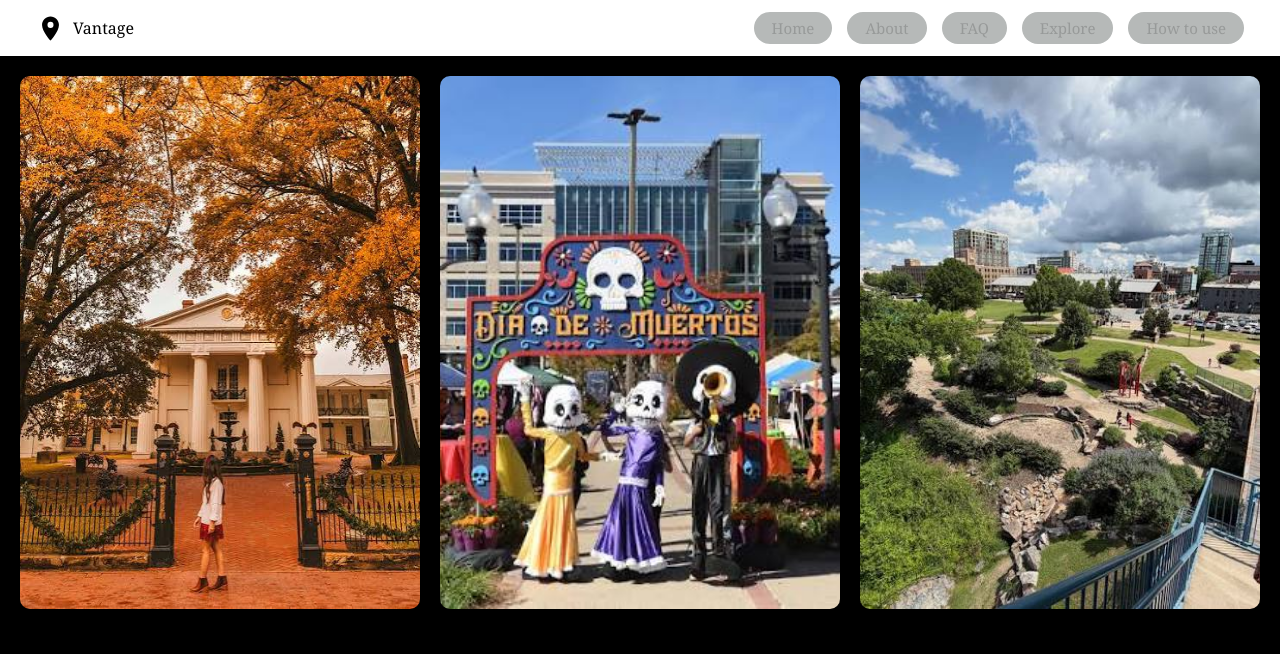
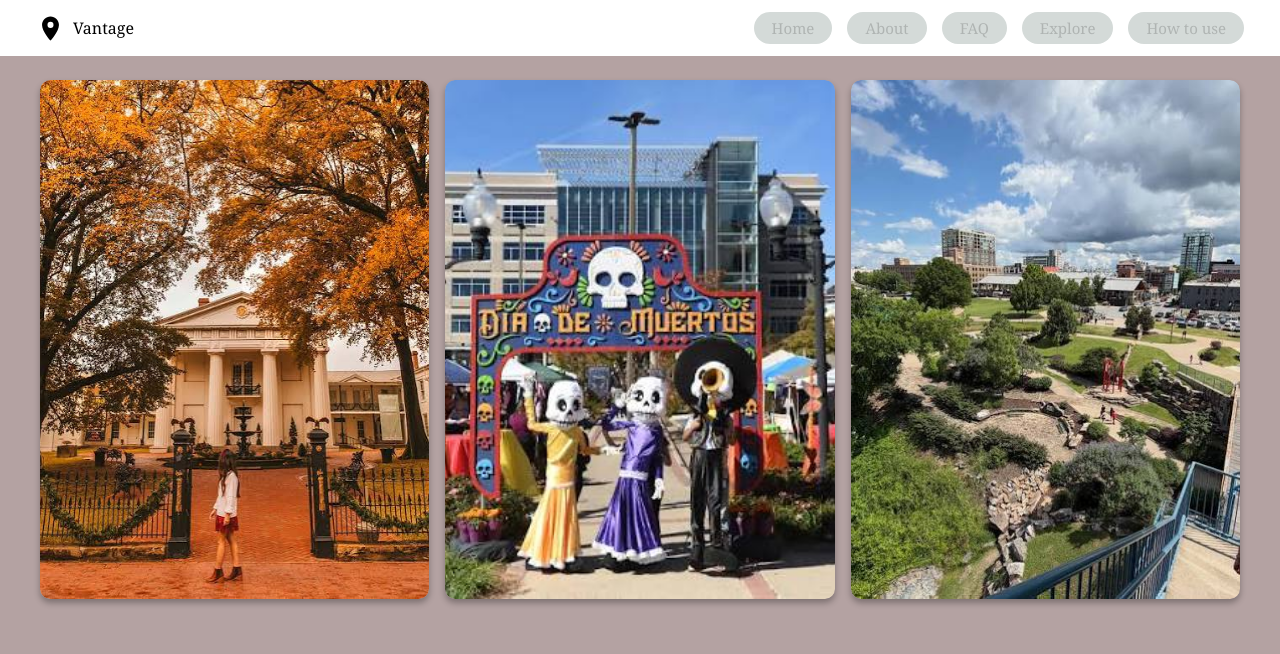
Before and after one commit to AJohansen-code/Distributed-computing-CPSI-48703-9S1, a Flask app: page / in a window 1280 px wide. Shown: the top 654 px of the page. Run offline with Flask 3, Linux system fonts and the light colour scheme; grey boxes are pictures that could not be loaded.

Commit message:
update index.html and style.css to improve layout and styling of the interactive section, including map and upload card.

```diff
--- a/Vantage_Project/static/css/style.css
+++ b/Vantage_Project/static/css/style.css
@@ -9,9 +9,10 @@
 body {
     font-family: Georgia, 'Times New Roman', Times, serif;
     color: #000000;
-    background-color: #000000;
+    background-color: #b4a2a2;
 }
 
+/*Navbar Styles*/
 .navbar {
     display: flex;
     align-items: center;
@@ -44,7 +45,7 @@ body {
 }
 
 .nav-pill {
-    background-color: #b6b9b8;
+    background-color: #d4dad8;
     color: #1d1d1d33;
     text-decoration: none;
     padding: 6px 18px;
@@ -55,6 +56,35 @@ body {
 
 .nav-pill:hover{
     background-color: #b9b5b5;
+}
+
+/*Banner Grid Styles*/
+.banner-grid {
+    display: grid;
+    grid-template-columns: repeat(3, 1fr);
+    gap: 16px;
+    padding: 24px 40px;
+    max-width: 1400px;
+    margin: 0 auto;
+}
+
+.banner-item {
+    overflow: hidden;
+    border-radius: 10px;
+    box-shadow: 0 4px 6px rgba(0, 0, 0, 0.3);
+}
+
+.banner-item img {
+    width: 100%;
+    height: 100%;
+    object-fit: cover;
+    border-radius: 10px;
+    display: block;
+    transition: transform 0.3s ease;
+}
+
+.banner-item img:hover {
+    transform: scale(1.05);
 }
 
 /*Layout Styles*/
@@ -82,49 +112,36 @@ body {
     color: #d3caca;
 }
 
-/*Banner Grid Styles*/
-.banner-grid {
-    display: grid;
-    grid-template-columns: repeat(3, 1fr);
-    gap: 20px;
-    padding: 20px;
-    margin-bottom: 40px;
-}
 
-.banner-item img {
-    width: 100%;
-    height: 100%;
-    object-fit: cover;
-    border-radius: 10px;
-    display: block;
-}
 
 /*Map Grid*/
-.interactive-grid {
-    display: grid;
-    grid-template-columns: 2fr 1fr;
-    gap: 25px;
-    margin-top: 30px;
+.interactive-container {
+    display: flex;
+    flex-direction: column;
+    gap: 20px;
 }
 
 .map-box {
-    height: 400px;
-    border-radius: 10px;
-    overflow: hidden;
-    background-color: #b1acac;
+    width: 100%;
+    height: 500px;
+    border-radius: 15px;
+    box-shadow: 0 4px 6px rgba(0, 0, 0, 0.3);
+    border: 1px solid #474545;
 }
 
 /*Upload card*/
 .upload-card {
     background-color: #181717;
-    border: 1px dashed #474545;
-    border-radius: 10px;
-    padding: 20px;
-    display: flex;
-    flex-direction: column;
-    align-items: center;
-    justify-content: center;
+    border: 2px dashed #3b3a3a;
+    border-radius: 15px;
+    padding: 36px 20px;
     text-align: center;
+    transition: background-color 0.3s ease, border-color 0.3s ease;
+}
+
+.upload-card:hover {
+    background-color: #2c2b2b;
+    border-color: #5a5959;
 }
 
 .upload-label {
@@ -133,6 +150,18 @@ body {
     flex-direction: column;
     align-items: center;
     gap: 10px;
+}
+
+.gallery-icon svg {
+    width: 24px;
+    height: 24px;
+    stroke: #ffffff;
+    margin-bottom: 10px;
+    transition: stroke 0.3s ease;
+}
+
+.upload-card:hover .gallery-icon svg {
+    stroke: #b4a2a2;
 }
 
 .upload-title {
@@ -151,10 +180,3 @@ body {
     color: #ffffff;
     text-decoration: underline;
 }
-
-.gallery-icon {
-    width: 24px;
-    height: 24px;
-    stroke: #ffffff;
-    margin-top: 10px;
-}
--- a/Vantage_Project/templates/index.html
+++ b/Vantage_Project/templates/index.html
@@ -33,6 +33,7 @@
         </nav>
     </header>
 
+  <!-- Banner Section -->
     <section class="banner-grid">
         <div class="banner-item">
             <img src="{{ url_for('static', filename='images/Arkansas.1.png') }}" alt="Capital Building">
@@ -55,23 +56,24 @@
             </p>
         </section>
 
-        <section class="interactive-grid">
+        <section class="interactive-container">
             <div id="map" class="map-box"></div>
 
             <div class="upload-card">
               <form action="/upload" method="POST" enctype="multipart/form-data" id="upload-form">
                 <label for="file-input" class="upload-label">
-                  <span class="upload-title">Upload Photos Here</span>
-                  <span class="upload-sub">or</span>
-                  <span class="upload-sub">click!</span>
-                  <span class="choose-files-link">Choose files</span>
-
-            <div class="gallery-icon">
+                  <div class="gallery-icon">
               <svg viewBox="0 0 24 24" fill="none" stroke="currentColor" stroke-width="2">
                 <rect x="3" y="3" width="18" height="18" rx="2" ry="2"/>
                 <circle cx="8.5" cy="8.5" r="1.5"/>
                 <polyline points="21 15 16 10 5 21"/>
               </svg>
+
+            <div>
+               <span class="upload-title">Upload Photos Here</span>
+                  <span class="upload-sub">or</span>
+                  <span class="upload-sub">click!</span>
+                  <span class="choose-files-link">Choose files</span>
             </div>
           </label>
           <input type="file" id="file-input" name="file" accept="image/*" style="display: none;" onchange="document.getElementById('upload-form').submit();">
```
